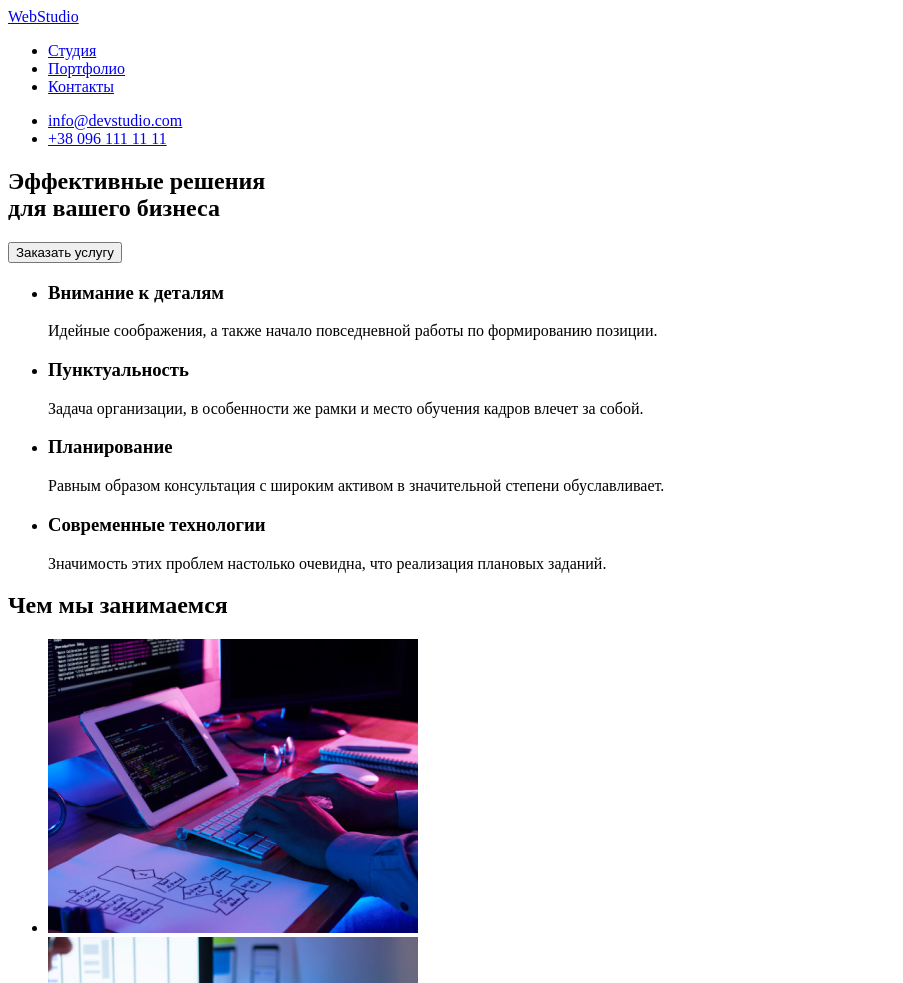
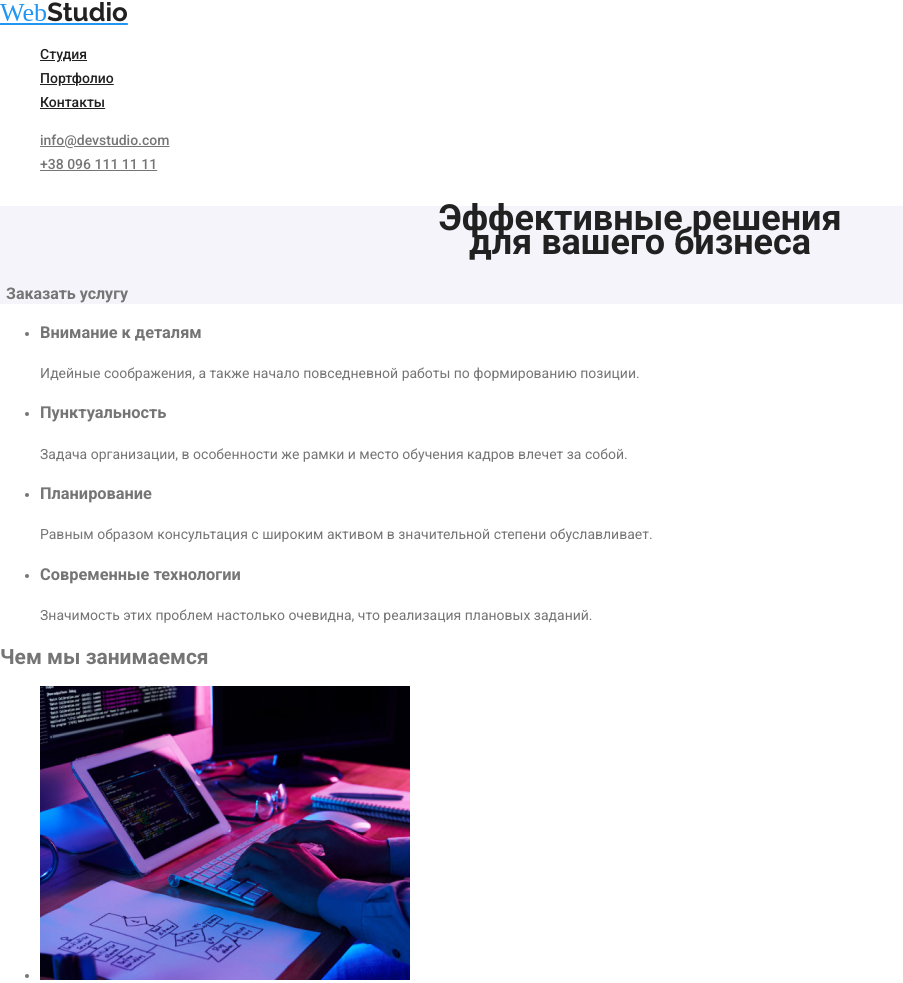
Before and after one commit to ArtikAArtem/goit-markup-hw-01, a plain HTML site: page index.html in a window 1280 px wide. Shown: the top 983 px of the page, without its empty margins (0-903 px from the left). Drawn offline with nearby package versions, Linux system fonts and the light colour scheme.

Commit message:
css home

```diff
--- /dev/null
+++ b/css/style.css
@@ -0,0 +1,93 @@
+/* Variables*/
+:root{
+    --main-color: #757575;
+    --main-color-dark: #212121;
+    --main-color-light: #fff;
+    --accent-color: #2196F3;
+    --background-color-dark: #2F303A;
+    --background-color-light: #F5F4FA;
+}
+
+/* Global Styles*/
+body{
+    font-family: 'Roboto';
+    font-style: normal;
+    font-weight: 400;
+    font-size: 14px;
+    line-height: 24px;
+    color: var(--main-color)
+}
+
+/* Common Style */
+
+.section{
+    background-color: var(--background-color-light);
+}
+
+.section-title{
+    color: var(--main-color-dark) ;
+    font-weight: 700;
+    font-size: 36px;
+    line-height: 0,88;
+    text-align: center;
+}
+.list{
+    list-style: none;
+}
+
+/* Header */
+
+.header {
+    background-color: var(--main-color-light);
+}
+
+.nav-link {
+    font-weight: 500;
+    font-size: 14px;
+    line-height: 1,14;
+
+    color: var(--main-color-dark);
+}
+
+.link {
+    color: var(--main-color);
+}
+
+.logo {
+    font-family: 'Oleo Script';
+    font-style: normal;
+    font-weight: 400;
+    font-size: 26px;
+    line-height: 1,2;
+
+    color: var(--accent-color);
+}
+.accent {
+    color: #212121;
+    font-family: 'Raleway';
+    font-style: normal;
+    font-weight: 700;
+    font-size: 26px;
+}
+.link:hover,
+.link:focus{
+    color: var(--accent-color);
+}
+/* Main */
+
+.button{
+    color: inherit;
+    font-family: inherit;
+    font-size: inherit;
+    background-color: transparent;
+    border: 0px;
+
+    font-weight: 700;
+    font-size: 16px;
+    line-height: 1,8;
+
+    display: flex;
+    align-items: center;
+    text-align: center;
+    cursor: pointer;
+}
--- a/index.html
+++ b/index.html
@@ -1,38 +1,59 @@
 <!DOCTYPE html>
 <html lang="ru">
   <head>
-    <meta charset="UTF-8">
-    <meta http-equiv="X-UA-Compatible" content="IE=edge">
-    <meta name="viewport" content="width=device-width, initial-scale=1.0">
+    <meta charset="UTF-8" />
+    <meta http-equiv="X-UA-Compatible" content="IE=edge" />
+    <meta name="viewport" content="width=device-width, initial-scale=1.0" />
     <title>Document</title>
+    <link
+      rel="stylesheet"
+      href="https://cdnjs.cloudflare.com/ajax/libs/modern-normalize/1.1.0/modern-normalize.min.css"
+      integrity="sha512-wpPYUAdjBVSE4KJnH1VR1HeZfpl1ub8YT/NKx4PuQ5NmX2tKuGu6U/JRp5y+Y8XG2tV+wKQpNHVUX03MfMFn9Q=="
+      crossorigin="anonymous"
+      referrerpolicy="no-referrer"
+    />
+    <link rel="preconnect" href="https://fonts.googleapis.com" />
+    <link rel="preconnect" href="https://fonts.gstatic.com" crossorigin />
+    <link
+      href="https://fonts.googleapis.com/css2?family=Raleway:wght@700&display=swap"
+      rel="stylesheet"
+    />
+    <link
+      href="https://fonts.googleapis.com/css2?family=Raleway:wght@700&family=Roboto:wght@400;500;700;900&display=swap"
+      rel="stylesheet"
+    />
+    <link rel="stylesheet" href="./css/style.css" />
   </head>
   <body>
-    <header>
+    <header class="header">
       <nav>
-            <a href="/" lang="en">WebStudio</a>
+        <a href="/" class="logo" lang="en">Web<span class="accent">Studio</span></a>
 
-            <ul>
-                <li><a href="#">Студия</a></li>
-                <li><a href="#">Портфолио</a></li>
-                <li><a href="#">Контакты</a></li>
+        <ul class="list">
+          <li><a class="nav-link link:hover link:focus" href="#">Студия</a></li>
+          <li><a class="nav-link link:hover link:focus" href="#">Портфолио</a></li>
+          <li><a class="nav-link link:hover link:focus" href="#">Контакты</a></li>
         </ul>
       </nav>
 
-        <ul>
+      <ul class="list">
         <li>
-                <a href="#">info@devstudio.com</a>
+          <a class="nav-link link link:hover link:focus" href="#">info@devstudio.com</a>
         </li>
         <li>
-                <a href="#">+38 096 111 11 11</a>
+          <a class="nav-link link link:hover link:focus" href="#">+38 096 111 11 11</a>
         </li>
       </ul>
     </header>
 
     <main>
       <!--Hero-->
-        <section>
-            <h1> Эффективные решения <br> для вашего бизнеса</h1>
-            <button type="button">Заказать услугу</button>
+      <section class="section">
+        <h1 class="section-title">
+          Эффективные решения <br />
+          для вашего бизнеса
+        </h1>
+        <button type="button" class="button">Заказать услугу</button>
       </section>
 
       <!-- Особенности-->
@@ -45,11 +66,15 @@
           </li>
           <li>
             <h3>Пунктуальность</h3>
-                    <p>Задача организации, в особенности же рамки и место обучения кадров влечет за собой.</p>
+            <p>
+              Задача организации, в особенности же рамки и место обучения кадров влечет за собой.
+            </p>
           </li>
           <li>
             <h3>Планирование</h3>
-                    <p>Равным образом консультация с широким активом в значительной степени обуславливает.</p>
+            <p>
+              Равным образом консультация с широким активом в значительной степени обуславливает.
+            </p>
           </li>
           <li>
             <h3>Современные технологии</h3>
@@ -63,13 +88,18 @@
         <h2>Чем мы занимаемся</h2>
         <ul>
           <li>
-                    <img src="./images/Верстка.png" alt="UX дезайн сайта" width="370" height="294">
+            <img src="./images/Верстка.png" alt="UX дезайн сайта" width="370" height="294" />
           </li>
           <li>
-                    <img src="./images/UI.png" alt="UI дезайн сайта" width="370" height="294">
+            <img src="./images/UI.png" alt="UI дезайн сайта" width="370" height="294" />
           </li>
           <li>
-                    <img src="./images/Палитра.png" alt="Подбор цветовой палитры сайта" width="370" height="294">
+            <img
+              src="./images/Палитра.png"
+              alt="Подбор цветовой палитры сайта"
+              width="370"
+              height="294"
+            />
           </li>
         </ul>
       </section>
@@ -80,30 +110,39 @@
         <ul>
           <li>
             <!--Над описом фото треба буде попрацювати)-->
-                    <img src="./images/Игорь.jpg" lang="en" alt="Product Designer" width="270" height="260">
+            <img
+              src="./images/Игорь.jpg"
+              lang="en"
+              alt="Product Designer"
+              width="270"
+              height="260"
+            />
             <h3>Игорь Демьяненко</h3>
-                    <p lang="en" >Product Designer</p>
+            <p lang="en">Product Designer</p>
           </li>
           <li>
-                    <img src="./images/Ольга.jpg" lang="en" alt="Frontend Developer" width="270"
-                        height="260">
+            <img
+              src="./images/Ольга.jpg"
+              lang="en"
+              alt="Frontend Developer"
+              width="270"
+              height="260"
+            />
             <h3>Ольга Репина</h3>
             <p lang="en">Frontend Developer</p>
           </li>
           <li>
-                    <img src="./images/Николай.jpg" lang="en" alt="Marketing" width="270"
-                        height="260">
+            <img src="./images/Николай.jpg" lang="en" alt="Marketing" width="270" height="260" />
             <h3>Николай Тарасов</h3>
-                    <p lang="en" >Marketing</p>
+            <p lang="en">Marketing</p>
           </li>
           <li>
-                    <img src="./images/Михаил.jpg" lang="en" alt="UI Designer" width="270" height="260">
+            <img src="./images/Михаил.jpg" lang="en" alt="UI Designer" width="270" height="260" />
             <h3>Михаил Ермаков</h3>
-                    <p lang="en" >UI Designer</p>
+            <p lang="en">UI Designer</p>
           </li>
         </ul>
       </section>
-
     </main>
 
     <footer>
@@ -120,7 +159,6 @@
           </li>
         </ul>
       </address>
-
     </footer>
   </body>
 </html>
```
Also changed, not shown: portfolio.html (added, +28 -0 lines). Lines whose indentation alone changed are shown as unchanged.
